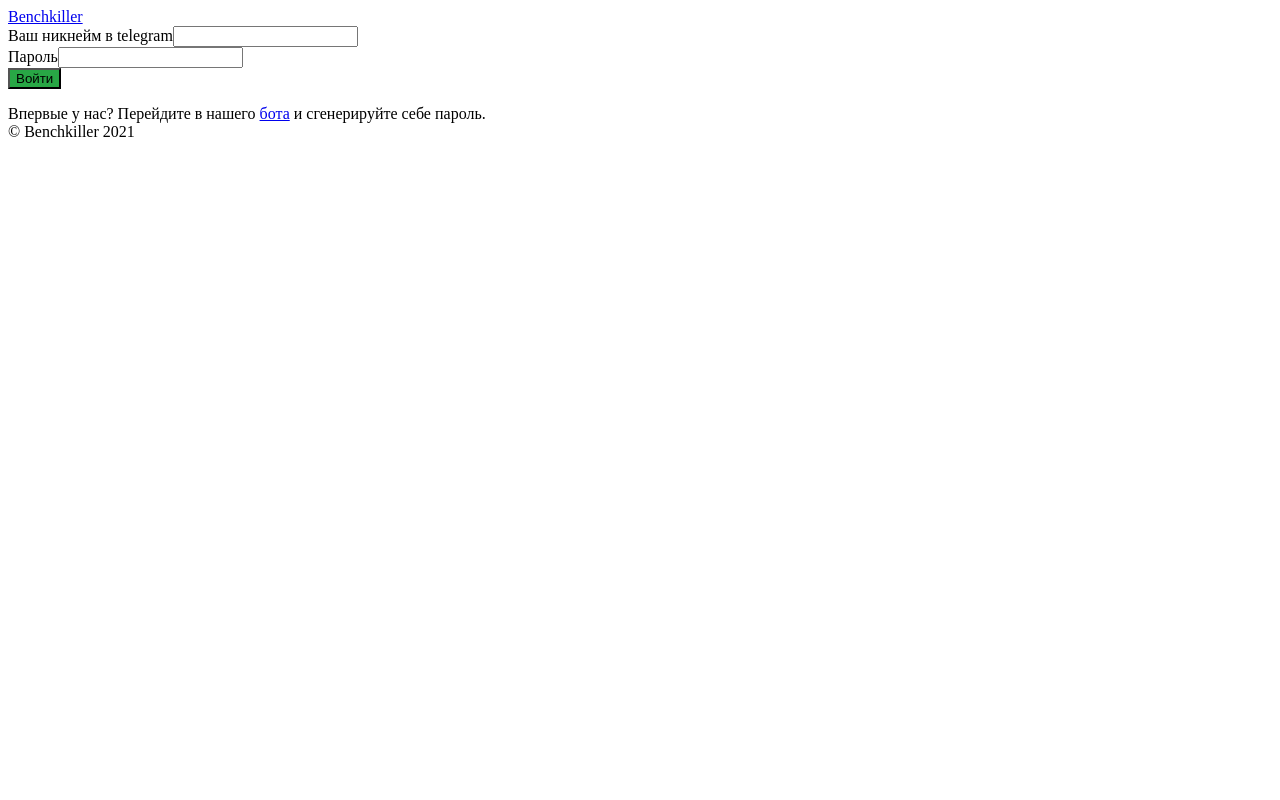
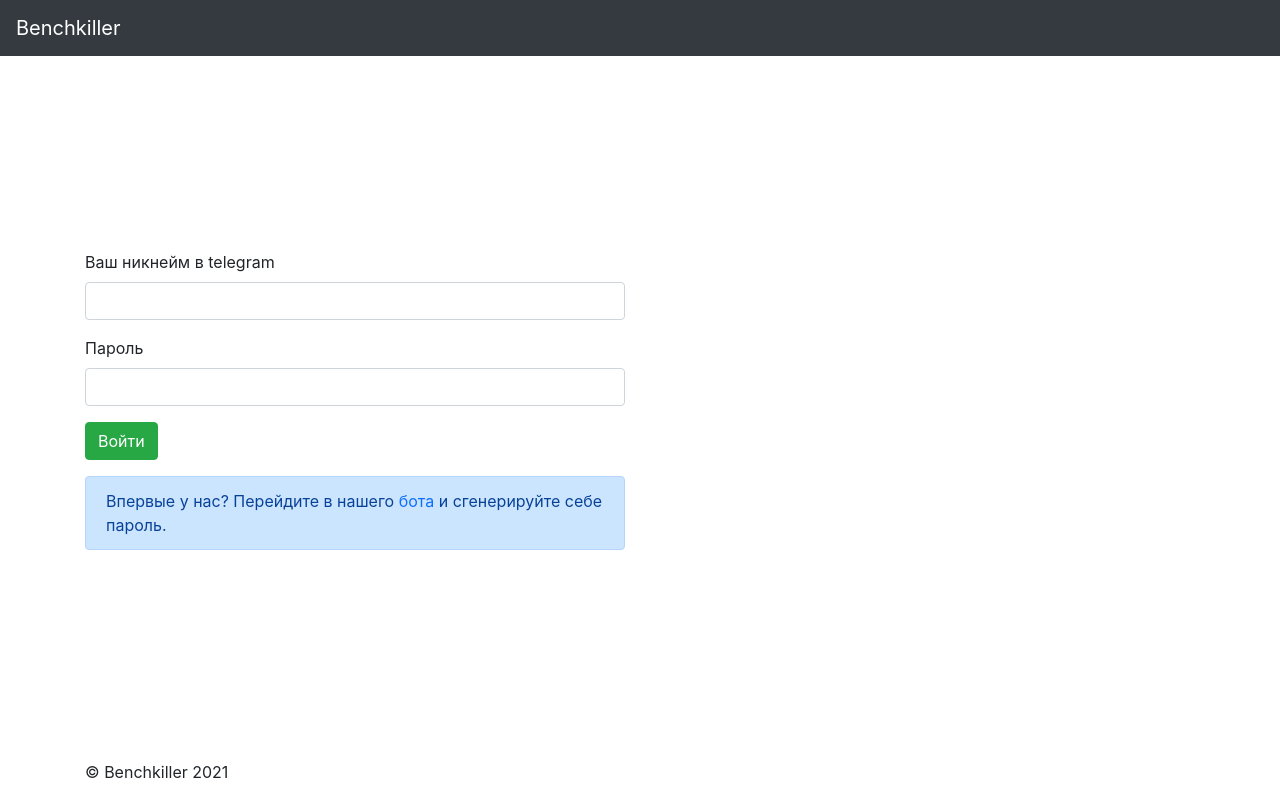
Before and after one commit to hellagirrl/bench, a Vue app: page / in a window 1280 px wide. Built offline with nearby package versions, Linux system fonts and the light colour scheme.

Commit message:
add sass and bootstrap

```diff
--- a/public/index.html
+++ b/public/index.html
@@ -4,6 +4,7 @@
     <meta charset="utf-8">
     <meta http-equiv="X-UA-Compatible" content="IE=edge">
     <meta name="viewport" content="width=device-width, initial-scale=1">
+
     <title>Benchkiller</title>
   </head>
 
@@ -11,7 +12,5 @@
 
     <div id="app"></div>
 
-    <script src="https://cdn.jsdelivr.net/npm/bootstrap@5.1.3/dist/js/bootstrap.bundle.min.js" integrity="sha384-ka7Sk0Gln4gmtz2MlQnikT1wXgYsOg+OMhuP+IlRH9sENBO0LRn5q+8nbTov4+1p" crossorigin="anonymous"></script>
-
   </body>
 </html>
--- a/src/App.vue
+++ b/src/App.vue
@@ -13,4 +13,6 @@ export default {
 };
 </script>
 
-<style></style>
+<style lang="scss">
+@import "/src/assets/scss/style.scss";
+</style>
--- a/src/assets/_layout.scss
+++ /dev/null
@@ -1,12 +0,0 @@
-body {
-    height: 100% !important;
-    font-family: -apple-system, BlinkMacSystemFont, "Segoe UI", Roboto, "Helvetica Neue", Arial, "Noto Sans", "Liberation Sans", sans-serif, "Apple Color Emoji", "Segoe UI Emoji", "Segoe UI Symbol", "Noto Color Emoji";
-     font-size: 1rem;
-     font-weight: 400;
-     line-height: 1.5;
-     color: $text-color;
-     text-align: left
-  }
-  #app {
-    height: 100%;
-  }
--- a/src/assets/_login.scss
+++ /dev/null
@@ -1,34 +0,0 @@
-.login-flex {
-    min-height: 100%;
-    justify-content: space-between;
-};
-
-.login-nav {
-    background-color: #343a40 !important;
-    padding: 0.5rem 1rem;
-}
-
-.header-nav {
-    color: white;
-}
-
-.container {
-    max-width: 1140px;
-}
-
-main {
-    flex: 1 1 auto;
-  }
-.container {
-    max-width: 1140px;
-    width: 100%;
-    padding-right: 15px;
-    padding-left: 15px;
-    margin-right: 354px;
-    margin-left: 354px;
-    padding-top: 2em;
-}
-
-footer {
-    padding-bottom: 1em;
-}
--- a/src/assets/_variables.scss
+++ /dev/null
@@ -1 +0,0 @@
-$text-color: #212529;
--- a/src/assets/custom.scss
+++ /dev/null
@@ -1 +0,0 @@
-@import "/node_modules/bootstrap/scss/bootstrap";
--- /dev/null
+++ b/src/assets/scss/_layout.scss
@@ -0,0 +1,14 @@
+html,
+body {
+  height: 100% !important;
+  font-family: $font-family !important;
+  font-size: 1rem;
+  font-weight: 400;
+  line-height: 1.5;
+  color: $text-color;
+  text-align: left;
+}
+
+#app {
+  height: 100%;
+}
--- /dev/null
+++ b/src/assets/scss/_login.scss
@@ -0,0 +1,52 @@
+.login-flex {
+    min-height: 100%;
+    justify-content: space-between;
+};
+
+.login-nav {
+    background-color: $navbar-background !important;
+    padding: 8px 16px;
+}
+
+.navbar-brand {
+    color: $white !important;
+}
+
+.container {
+    max-width: 1140px !important;
+    padding-right: 15px !important;
+    padding-left: 15px !important;
+    padding-top: 2rem;
+}
+
+.row {
+    margin-left: -15px !important;
+    margin-right: -15px !important;
+}
+
+.col-md-6 {
+    padding-left: 15px !important;
+    padding-right: 15px !important;
+}
+
+form {
+    margin-block-end: 1em;
+}
+
+.alert {
+    padding: 0.75rem 1.25rem !important;
+    background-color: #cce5ff !important;
+}
+
+.btn-success {
+    background-color: #28a745 !important;
+    border-color: #28a745 !important;
+}
+
+a {
+    text-decoration: none !important;
+}
+
+footer {
+    padding-bottom: 1em;
+}
--- /dev/null
+++ b/src/assets/scss/style.scss
@@ -0,0 +1,8 @@
+$text-color: #212529;
+$navbar-background: #343a40;
+$font-family: -apple-system, BlinkMacSystemFont, "Segoe UI", Roboto, "Helvetica Neue", Arial, "Noto Sans", "Liberation Sans", sans-serif, "Apple Color Emoji", "Segoe UI Emoji", "Segoe UI Symbol", "Noto Color Emoji";
+
+@import "node_modules/bootstrap/scss/bootstrap";
+
+@import '_layout.scss';
+@import '_login.scss';
--- a/src/components/Login.vue
+++ b/src/components/Login.vue
@@ -1,45 +1,26 @@
 <template>
   <div class="d-flex flex-column login-flex">
-    <nav class="navbar navbar-light navbar-expand login-nav">
-      <div class="header-nav">
-        <a href="http://freedvs.com/" class="navbar-brand">Benchkiller</a>
-      </div>
+    <nav class="navbar navbar-light navbar-expand-mb login-nav">
+      <a href="/" class="navbar-brand">Benchkiller</a>
     </nav>
     <main class="container">
       <div class="row">
         <div class="col-md-6">
-          <form style="margin-block-end: 1em">
+          <form>
             <div class="mb-3">
-              <label for="exampleInputEmail1" class="form-label"
+              <label for="userTelegram" class="form-label"
                 >Ваш никнейм в telegram</label
               >
-              <input
-                type="email"
-                class="form-control"
-                id="exampleInputEmail1"
-                aria-describedby="emailHelp"
-              />
+              <input type="url" class="form-control" id="userTelegram" />
             </div>
             <div class="mb-3">
-              <label for="exampleInputPassword1" class="form-label"
-                >Пароль</label
-              >
-              <input
-                type="password"
-                class="form-control"
-                id="exampleInputPassword1"
-              />
+              <label for="userPassword" class="form-label">Пароль</label>
+              <input type="password" class="form-control" id="userPassword" />
             </div>
-            <button
-              type="submit"
-              class="btn btn-success"
-              style="background-color: #28a745"
-            >
-              Войти
-            </button>
+            <button type="submit" class="btn btn-success">Войти</button>
           </form>
           <div class="alert alert-primary" role="alert">
-            Впервые у нас? Перейдите в нашего
+            <span>Впервые у нас? Перейдите в нашего </span>
             <a
               target="_blank"
               rel="noopener noreferrer"
@@ -52,7 +33,11 @@
       </div>
     </main>
     <footer>
-      <div class="container">© Benchkiller 2021</div>
+      <div class="container">
+        © Benchkiller 2021<span v-if="currentYear > 2021">
+          - {{ currentYear }}</span
+        >
+      </div>
     </footer>
   </div>
 </template>
@@ -61,9 +46,9 @@
 export default {
   name: "Login",
   data() {
-    return {};
+    return {
+      currentYear: new Date().getFullYear(),
+    };
   },
 };
 </script>
-
-<style></style>
--- a/src/main.js
+++ b/src/main.js
@@ -1,4 +1,6 @@
 import { createApp } from "vue";
 import App from "./App.vue";
+import "bootstrap/scss/bootstrap.scss";
+import "bootstrap";
 
 createApp(App).mount("#app");
```
Also changed, not shown: package.json (+6 -5 lines), 1 other file (tests, documents, lock files or other folders).
